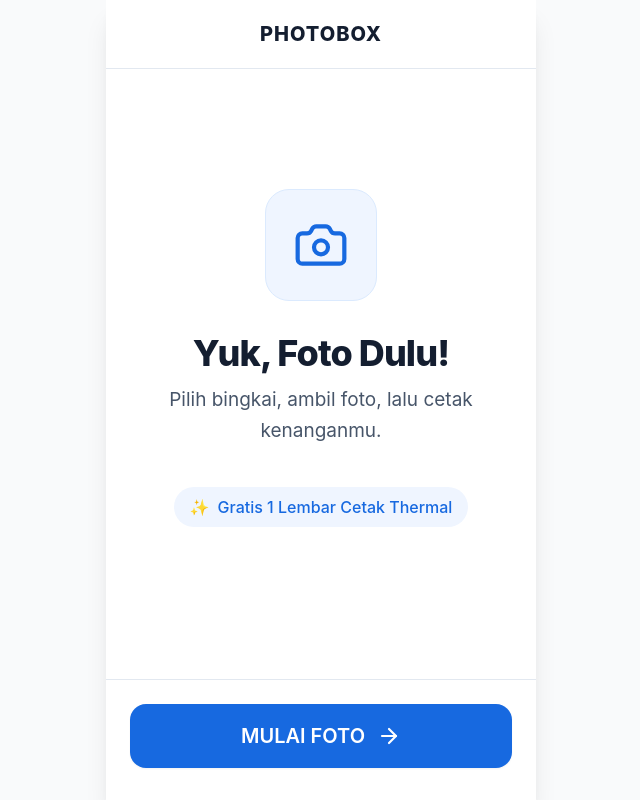
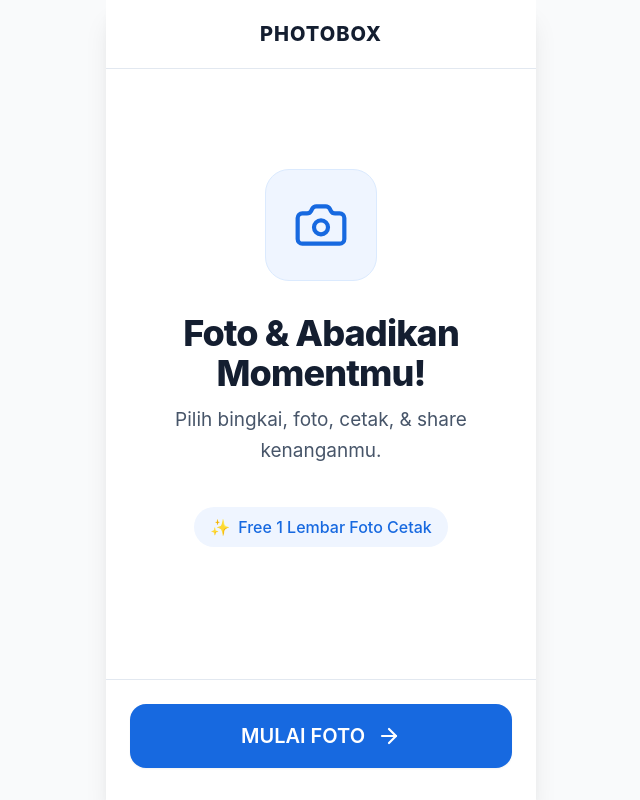
Before and after one commit to timkontenmrbob-cloud/PHOTOBOB, a React (Vite) app: page / in a window 1280 px wide. Shown: the whole page, without its empty margins (319-959 px from the left). Built offline with nearby package versions, Linux system fonts and the light colour scheme; what qz-tray would draw is missing.

Commit message:
Apply approved copy: WelcomeScreen.tsx

```diff
--- a/src/screens/WelcomeScreen.tsx
+++ b/src/screens/WelcomeScreen.tsx
@@ -18,18 +18,18 @@ export const WelcomeScreen: React.FC = () => {
 
         {/* Heading */}
         <h1 className="text-3xl sm:text-4xl font-extrabold text-brand-dark tracking-tight mb-3">
-          Yuk, Foto Dulu!
+          Foto & Abadikan Momentmu!
         </h1>
 
         {/* Subtitle */}
         <p className="text-[19px] leading-relaxed text-brand-muted max-w-xs mb-10">
-          Pilih bingkai, ambil foto, lalu cetak kenanganmu.
+          Pilih bingkai, foto, cetak, & share kenanganmu.
         </p>
 
         {/* Instruction Badge */}
         <div className="inline-flex items-center gap-2 px-4 py-2 rounded-full bg-brand-blue-light text-brand-blue font-medium text-base mb-8">
           <span>✨</span>
-          <span>Gratis 1 Lembar Cetak Thermal</span>
+          <span>Free 1 Lembar Foto Cetak</span>
         </div>
       </main>
 
```
